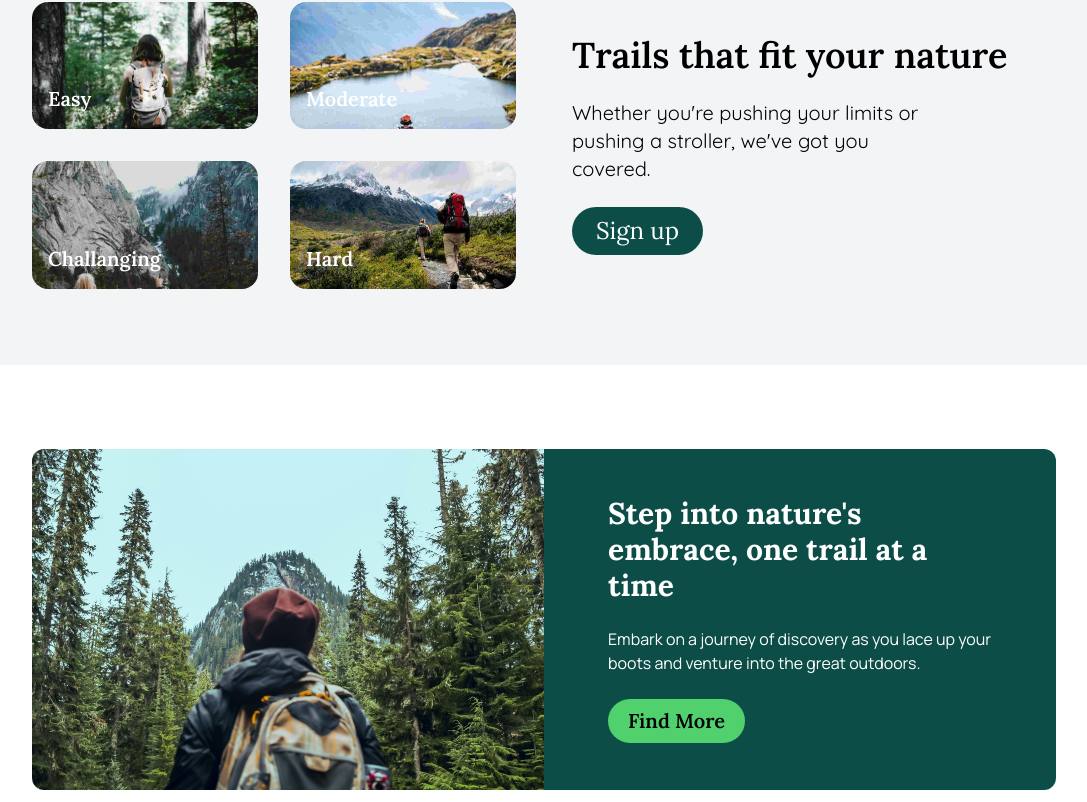
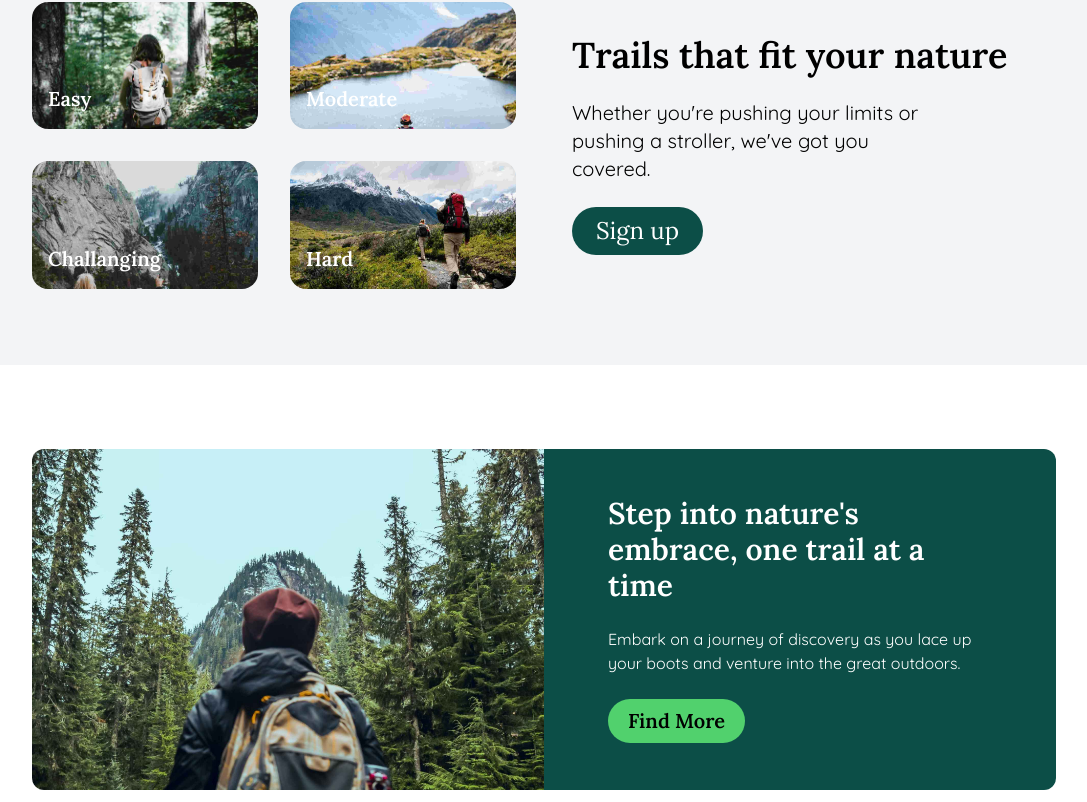
Before and after one commit to sunilshrestha07/HikerHeven, a React (Vite) app in the folder client/: page / in a window 1280 px wide. Shown: the part 995-1797 px from the top of the page, without its empty margins (96-1183 px from the left). Built offline with nearby package versions, Linux system fonts and the light colour scheme.

Commit message:
made some changes

```diff
--- a/client/src/components/FindMore.tsx
+++ b/client/src/components/FindMore.tsx
@@ -1,34 +1,24 @@
-import { useState } from "react";
+
 import { Link } from "react-router-dom";
 
 export default function FindMore() {
-    const [isHighImageLoaded, setIsHighImageLoaded] = useState<boolean>(false);
 
     return (
         <div className="">
             <div className="sm:mt-8">
                 <div className="grid grid-cols-1 sm:grid-cols-2 rounded-xl overflow-hidden">
                     <div className="row-span-1 sm:col-span-1">
-                        {isHighImageLoaded ? (
-                            <img
-                                className="w-full aspect-auto object-cover object-center"
-                                src="/crouselImage/findHigh.jpg"
-                                alt="High quality nature trail"
-                            />
-                        ) : (
-                            <img
-                                className="w-full aspect-auto object-cover object-center"
-                                src="/crouselImage/find.jpg"
-                                alt="Nature trail"
-                                onLoad={() => setIsHighImageLoaded(true)}
-                            />
-                        )}
+                        <img
+                            className="w-full aspect-auto object-cover object-center"
+                            src="/crouselImage/find.jpg"
+                            alt="Nature trail"
+                        />
                     </div>
                     <div className="row-span-1 sm:col-span-1 bg-darkGreen w-full h-full px-6 py-3 lg:px-16 lg:py-5 flex flex-col gap-4 sm:gap-6 justify-center items-start">
-                        <div className="font-Lora text-2xl sm:text-xl lg:text-3xl font-bold text-white">
+                        <div className="font-Lora text-2xl sm:text-xl lg:text-3xl font-semibold text-white">
                             <p>Step into nature's embrace, one trail at a time</p>
                         </div>
-                        <p className="font-Manrope text-sm sm:text-xs lg:text-base text-white">
+                        <p className="font-Quicksand text-sm sm:text-xs lg:text-base text-white">
                             Embark on a journey of discovery as you lace up your boots and venture into the great outdoors.
                         </p>
                         <Link to="/level/all">
```
